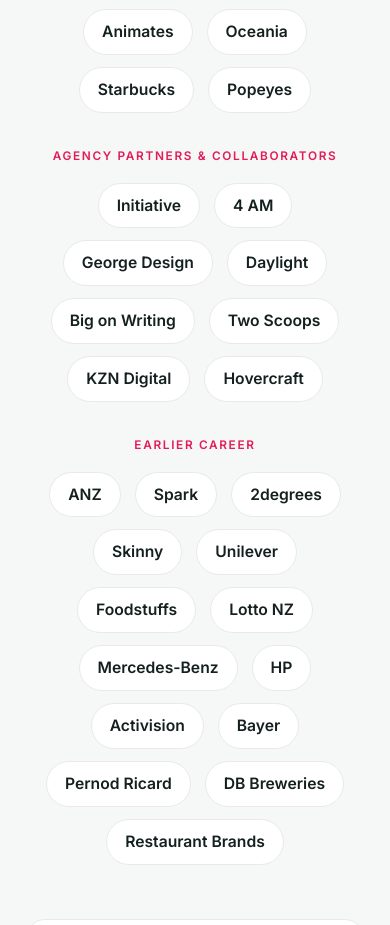
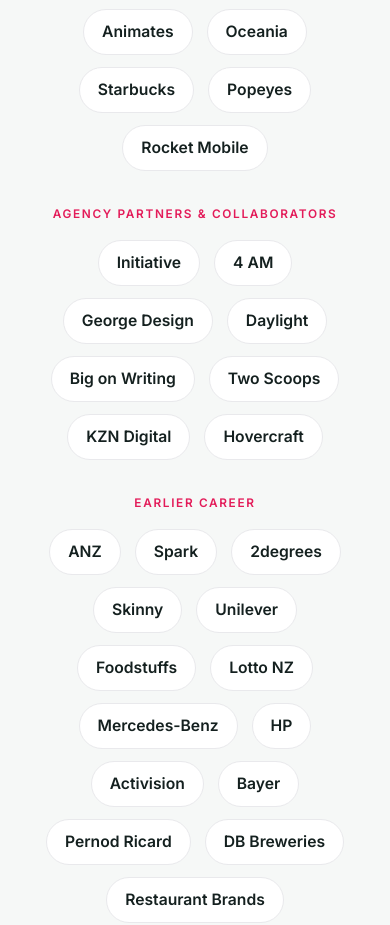
Before and after one commit to gboconnor/SomethingDifferentWebsite, a plain HTML site: page index.html in a window 390 px wide. Shown: the part 8061-8986 px from the top of the page. Drawn offline with Linux system fonts and the light colour scheme.

Commit message:
Add 'Rocket Mobile' to recent clients list

```diff
--- a/index.html
+++ b/index.html
@@ -310,7 +310,7 @@
     </div>
     <p class="clabel">Recent Something Different clients</p>
     <div class="clients">
-      <span>PGG Wrightson</span><span>Black Pearl Group</span><span>Zentera</span><span>Ag Emissions</span><span>Ballantynes</span><span>Tuatara Structures</span><span>Rangi Ruru</span><span>Spa World</span><span>The Yarns Men</span><span>Animates</span><span>Oceania</span><span>Starbucks</span><span>Popeyes</span>
+      <span>PGG Wrightson</span><span>Black Pearl Group</span><span>Zentera</span><span>Ag Emissions</span><span>Ballantynes</span><span>Tuatara Structures</span><span>Rangi Ruru</span><span>Spa World</span><span>The Yarns Men</span><span>Animates</span><span>Oceania</span><span>Starbucks</span><span>Popeyes</span><span>Rocket Mobile</span>
     </div>
     <p class="clabel">Agency partners &amp; collaborators</p>
     <div class="clients">
```
